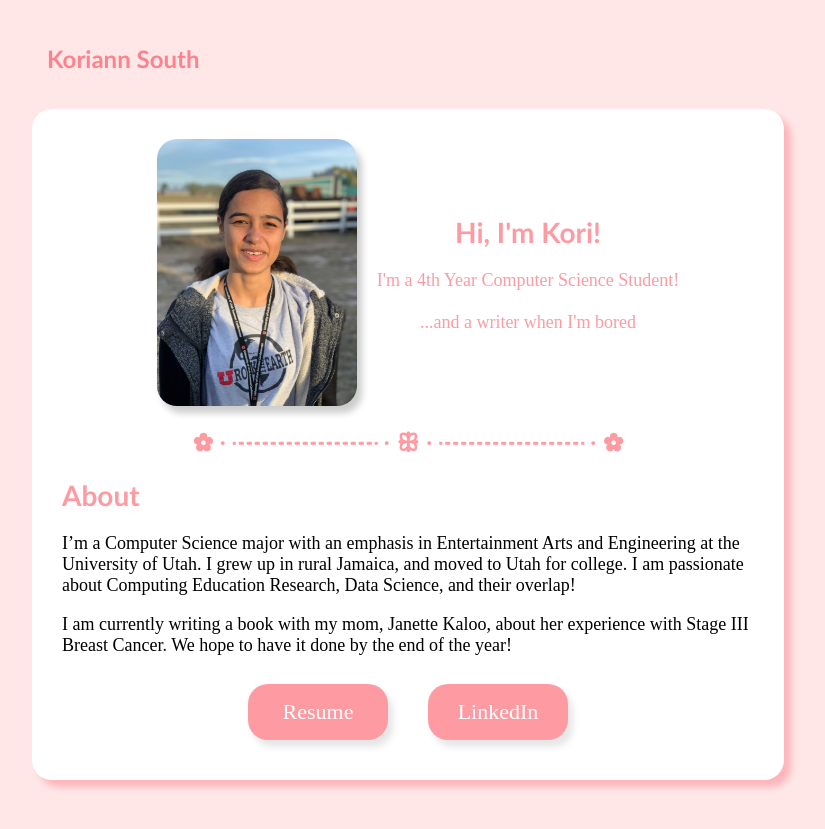
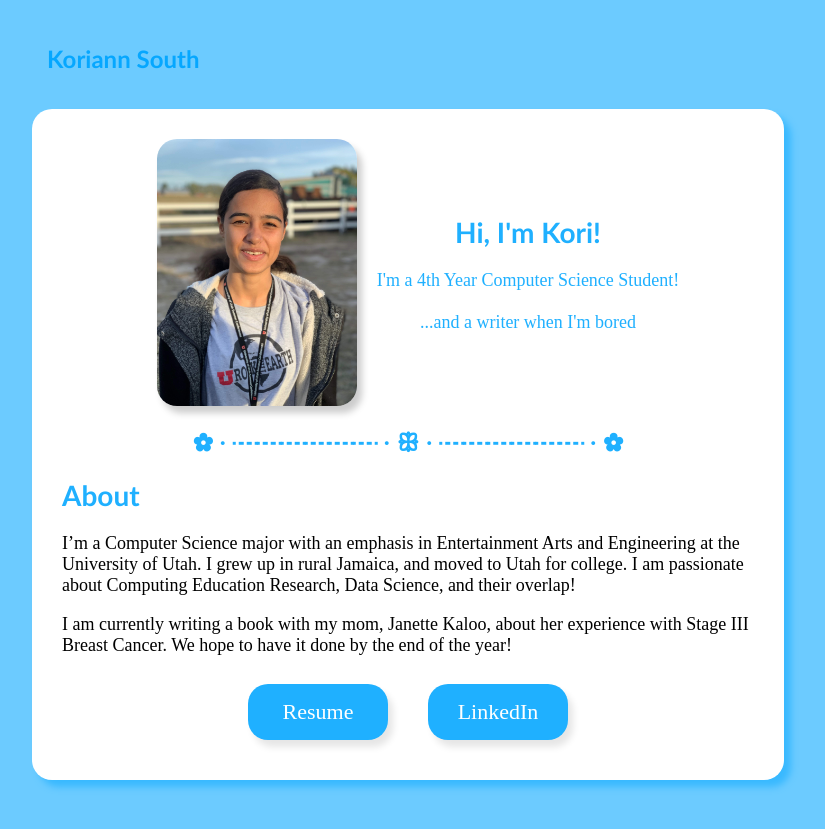
Before and after one commit to KVSRoyal/KVSRoyal.github.io, a Jekyll site: the page built from index.md, in a window 1280 px wide. Shown: the top 829 px of the page, without its empty margins (232-1057 px from the left). Built offline with Jekyll 4.4.1, drawn with Linux system fonts in a browser that asks for light colours.

Commit message:
Update variables.scss

```diff
--- a/_sass/variables.scss
+++ b/_sass/variables.scss
@@ -6,7 +6,7 @@ $cream: #ebdbba !default;
 $salmon: #fe9ba2 !default;
 $hot-pink: #fb5578 !default;
 
-$main-color: $salmon;
+$main-color: $blue;
 $background: lighten($main-color, 15%);
 $nav-color: darken($main-color, 5%);
 $nav-highlight-color: darken($main-color, 50%);
```
